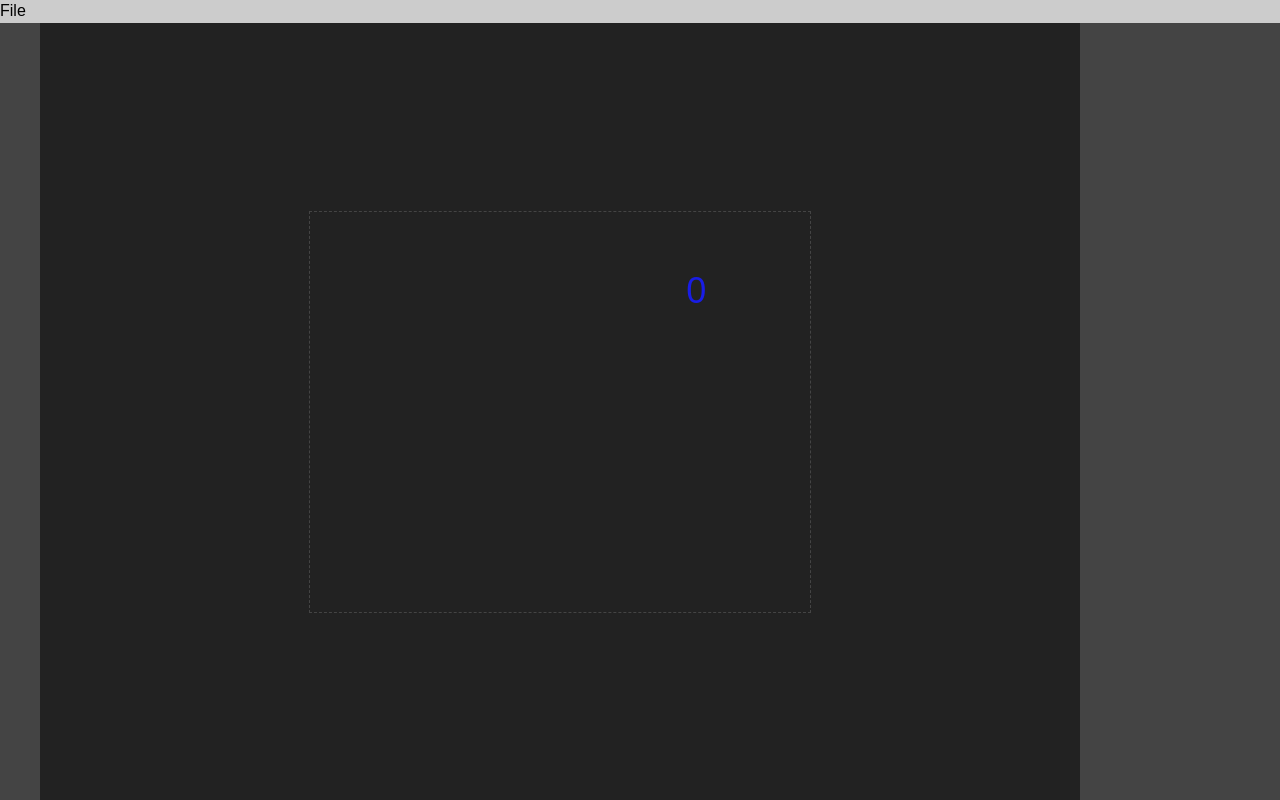
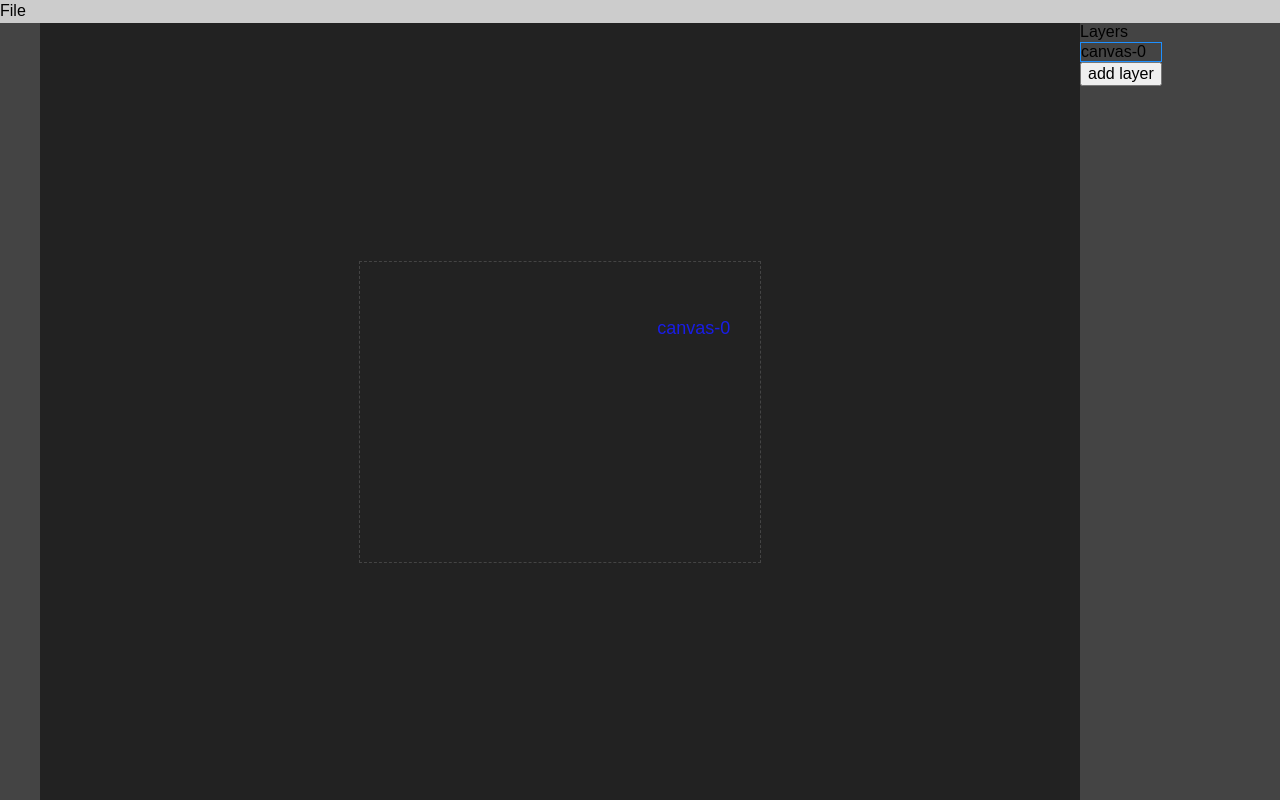
Before and after one commit to jzevin/tiny-image-editor, a website with bundled scripts: page index.html in a window 1280 px wide. Built offline with nearby package versions, Linux system fonts and the light colour scheme.

Commit message:
Layer panel work

```diff
--- a/app.js
+++ b/app.js
@@ -28,19 +28,20 @@ class App {
         const doc = new CanvasDocument(
             this,
             this.view.dom.documentsEl,
-            500, 400
+            400, 300
         );
+        this.state = new State(doc);
         const layersPanel = new LayersPanel(
             this,
             'Layers',
             this.view.dom.panelsEl
         );
-        this.state = new State(doc);
         this.documents.push(doc);
         this.panels.push(layersPanel);
         document.addEventListener('mousemove', e => this.onEvent(e));
         document.addEventListener('mousedown', e => this.onEvent(e));
         document.addEventListener('mouseup', e => this.onEvent(e));
+        document.addEventListener('click', e => this.onEvent(e));
         window.requestAnimationFrame(t => this.onEvent(t));
     }
 
@@ -67,7 +68,8 @@ class App {
         this.observers.push({
             type: eventName,
             cb
-        })
+        });
+        console.log(eventName, 'subscribed');
     }
 }
 
--- a/index.html
+++ b/index.html
@@ -12,29 +12,8 @@
         <header id="menu" class="flex aic">File</header>
         <section id="main" class="flex h-100">
             <section id="tools" class="flex h-100"></section>
-            <section id="documents" class="flex jcc aic h-100">
-                <!-- <div class="document" class="flex jcc aic h-100">
-                    <canvas class="layer" width="400" height="400"></canvas>
-                </div> -->
-            </section>
-            <section id="panels" class="flex h-100">
-                <!-- <div class="panel panel--layers">
-                    <div class="panel-header">
-                        <div class="label">Layers</div>
-                    </div>
-                    <div class="panel-body">
-                        layers body
-                        <div class="layer">
-                            <div class="layer-thumbnail"></div>
-                            <div class="layer-name"></div>
-                            <div class="layer-actions"></div>
-                        </div>
-                    </div>
-                    <div class="panel-footer">
-                        <button class="btn btn--add-layer">add layer</button>
-                    </div>
-                </div> -->
-            </section>
+            <section id="documents" class="flex jcc aic h-100"></section>
+            <section id="panels" class="flex h-100"></section>
         </section>
     </div>
     <script type="module" src="./lib/View.mjs"></script>
--- a/lib/CanvasDocument.mjs
+++ b/lib/CanvasDocument.mjs
@@ -6,8 +6,9 @@ function getId() {
 
 class Layer {
     constructor(w, h) {
+        this.id = getId();
         this.canvas = document.createElement('canvas');
-        this.canvas.id = getId();
+        this.canvas.id = `canvas-${this.id}`;
         this.canvas.classList.add('layer');
         this.canvas.width = w;
         this.canvas.height = h;
@@ -18,35 +19,39 @@ class Layer {
 class CanvasDocument {
     app;
     el;
+    layersEl;
     w;
     h;
     layers = [];
     mousePos = {x: 0, y: 0};
     shouldDraw = false;
+    currentLayer;
     constructor(app, container, w, h) {
         this.app = app;
         this.w = w;
         this.h = h;
-        this.el = this.mount(container);
+        this.mount(container);
         this.app.subscribe('mousedown', e => this.onMouseDown(e));
         this.app.subscribe('mouseup', e => this.onMouseUp(e));
         this.app.subscribe('mousemove', e => this.onMouseMove(e));
     }
     mount (container) {
         // document element
-        const el = document.createElement('div');
-        el.classList.add('document', 'flex', 'jcc', 'aic', 'h-100');
+        this.el = document.createElement('div');
+        this.el.classList.add('document', 'flex', 'jcc', 'aic', 'h-100');
+        this.layersEl = document.createElement('div');
+        this.layersEl.classList.add('layers');
+        this.layersEl.style.width = `${this.w}px`;
+        this.layersEl.style.height = `${this.h}px`;
+        this.el.appendChild(this.layersEl);
         // new layer
-        const layer = this.addLayer();
-        // add canvas to el
-        el.appendChild(layer.canvas);
+        this.addLayer();
         // add el to container and return el
-        container.appendChild(el);
-        return el;
+        container.appendChild(this.el);
     }
     addLayer() {
         const layer = new Layer(this.w, this.h);
-        layer.ctx.font = '36px sans-serif';
+        layer.ctx.font = '18px sans-serif';
         layer.ctx.fillStyle = `hsl( ${Math.random()*359}, 80%, 50%)`;
         layer.ctx.fillText(
             layer.canvas.id,
@@ -54,7 +59,16 @@ class CanvasDocument {
             (Math.random() * this.h) + 18
         )
         this.layers.push(layer);
+        this.setCurrentLayer(layer);
+        // add canvas to el
+        this.layersEl.appendChild(layer.canvas);
         return layer;
+    }
+    setCurrentLayer(layer) {
+        this.currentLayer = layer;
+    }
+    setCurrentLayerByIndex(index) {
+        this.currentLayer = this.layers[index];
     }
     onMouseDown(e) {
         this.shouldDraw = true;
@@ -63,11 +77,10 @@ class CanvasDocument {
         this.shouldDraw = false;
     }
     onMouseMove(e) {
-        this.mousePos.x = e.clientX  - this.layers[0].canvas.offsetLeft;
-        this.mousePos.y = e.clientY  - this.layers[0].canvas.offsetTop;
-        console.log(this.mousePos);
+        this.mousePos.x = e.clientX  - this.layersEl.offsetLeft;
+        this.mousePos.y = e.clientY  - this.layersEl.offsetTop;
         if(this.shouldDraw) {
-            this.layers[0].ctx.fillRect(this.mousePos.x, this.mousePos.y, 4, 4);
+            this.currentLayer.ctx.fillRect(this.mousePos.x, this.mousePos.y, 4, 4);
         }
     }
 }
--- a/lib/LayersPanel.mjs
+++ b/lib/LayersPanel.mjs
@@ -1,8 +1,59 @@
 import { Panel } from "./Panel.mjs";
 
 class LayersPanel extends Panel {
+
+    addLayerBtn;
+
     constructor(app, name, parentEl) {
         super(app, name, parentEl);
+        this.afterMount();
+        this.app.subscribe('click', e => this.onClick(e));
+    }
+
+    afterMount() {
+        this.panelFooterEl.innerHTML = `<button class="btn btn--add-layer">add layer</button>`;
+        this.addLayerBtn = this.panelFooterEl.querySelector('.btn--add-layer');
+        this.render();
+    }
+
+    render() {
+        let html = '';
+        const currentDoc = this.app.state.currentDocument;
+        const currentLayer = currentDoc.currentLayer;
+        currentDoc.layers.forEach(lyr => {
+            // this.panelBodyEl.insertAdjacentHTML('afterbegin', this.getLayerHtml(lyr));
+            html += this.getLayerHtml(lyr);
+        });
+        this.panelBodyEl.innerHTML = html;
+        console.log(
+            this.panelBodyEl.querySelector(`.layer[data-target-layer="${currentLayer.canvas.id}"]`)
+        );
+        this.panelBodyEl.querySelector(`.layer[data-target-layer="${currentLayer.canvas.id}"]`).classList.add('active');
+    }
+
+    getLayerHtml(layer) {
+        return `
+            <div class="layer" data-target-layer="${layer.canvas.id}">
+                <div class="layer-thumbnail"></div>
+                <div class="layer-name">${layer.canvas.id}</div>
+                <div class="layer-actions"></div>
+            </div>
+        `;
+    }
+
+    onClick(e) {
+        //if(e.target ===)
+        const layer = e.target.closest('.layer');
+        if(layer) {
+            if(!layer.dataset.targetLayer) return;
+            const layerId = +layer.dataset.targetLayer.split('-')[1];
+            this.app.state.currentDocument.setCurrentLayerByIndex(layerId);
+            this.render();
+        }
+        if(e.target === this.addLayerBtn) {
+            const layer = this.app.state.currentDocument.addLayer();
+            this.render();
+        }
     }
 };
 
--- a/lib/Panel.mjs
+++ b/lib/Panel.mjs
@@ -3,11 +3,35 @@ class Panel {
     app;
     name;
     parentEl;
+    panelHeaderEl;
+    panelBodyEl;
+    panelFooterEl;
 
     constructor(app, name, parentEl) {
         this.app = app;
         this.name = name;
         this.parentEl = parentEl;
+        this.mount();
+    }
+
+    getHTML() {
+        return `
+            <div class="panel panel--${this.name.toLowerCase()}">
+                <div class="panel-header">
+                    <div class="label">${this.name}</div>
+                </div>
+                <div class="panel-body">
+                </div>
+                <div class="panel-footer"></div>
+            </div>
+        `;
+    }
+
+    mount() {
+        this.parentEl.insertAdjacentHTML('afterbegin', this.getHTML());
+        this.panelHeaderEl = this.parentEl.querySelector(`.panel--${this.name.toLowerCase()} .panel-header`);
+        this.panelBodyEl = this.parentEl.querySelector(`.panel--${this.name.toLowerCase()} .panel-body`);
+        this.panelFooterEl = this.parentEl.querySelector(`.panel--${this.name.toLowerCase()} .panel-footer`);
     }
 };
 
--- a/style.css
+++ b/style.css
@@ -43,15 +43,24 @@ body {
     background-color: #444;
 }
 #documents {
-    flex: 1 0 auto;
+    flex: 0 0 calc(100vw - 240px);
     background-color: #222;
+    overflow: auto;
 }
-.document .layer{
-    /* background: #ccc; */
+.document {
+}
+.document .layers{
+    position: relative;
     outline: 1px dashed #444;
 }
-.document {
-    flex: 1 0 auto;
+.document .layers .layer{
+    /* background: #ccc; */
+    position: absolute;
+    top: 0;
+    left: 0;
+}
+.panel--layers .layer.active{
+    border: 1px solid dodgerblue;
 }
 #panels {
     flex: 0 0 200px;
```
